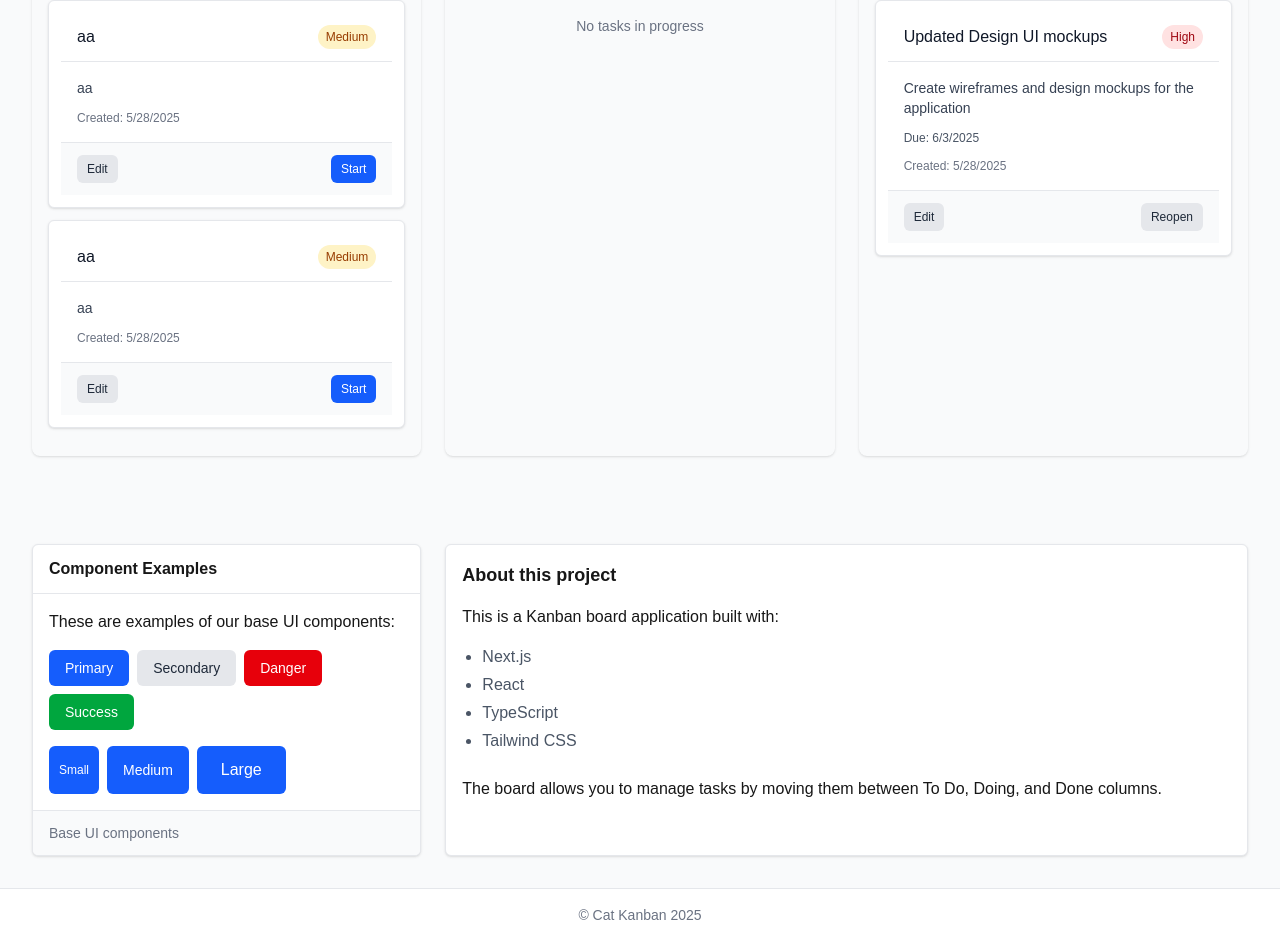
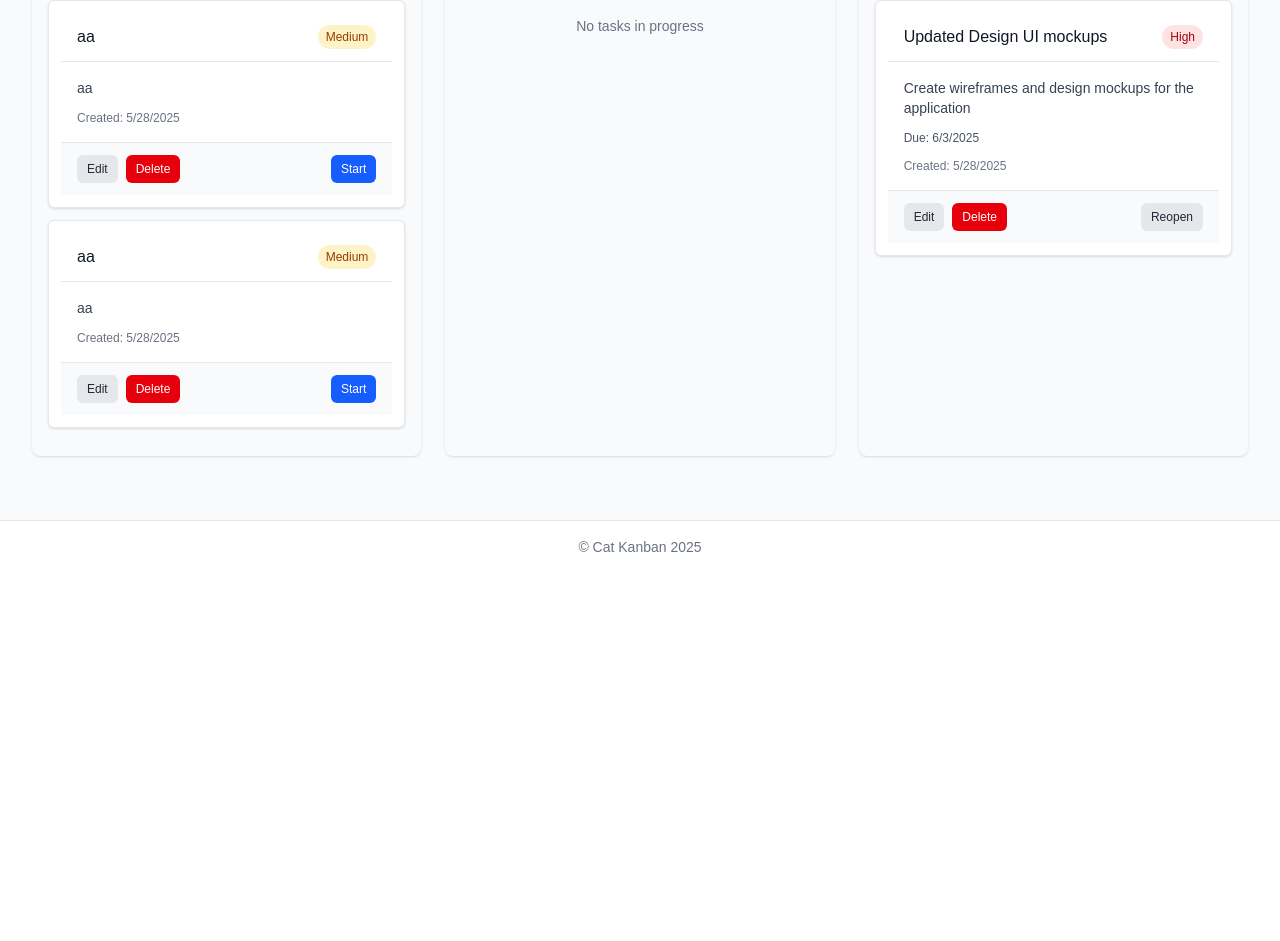
Before and after one commit to Feargh/we.28.05.ai-workshop2, a Next.js app in the folder cat-kanban/: page / in a window 1280 px wide. Shown: the part 320-1261 px from the top of the page. After the commit the page ends 893 px from the top, so only its background shows below. Built offline with nearby package versions, Linux system fonts and the light colour scheme.

Commit message:
DELETE working on frontend

```diff
--- a/cat-kanban/src/app/page.tsx
+++ b/cat-kanban/src/app/page.tsx
@@ -1,18 +1,28 @@
 "use client";
 
-import { useState } from 'react';
-import { Layout, Header, Footer, Card, Button, Board, Task, TaskForm } from "@/components";
-import { useTasks } from '@/hooks/useTasks';
-import { Task as TaskType } from '@/types';
+import { useState } from "react";
+import {
+  Layout,
+  Header,
+  Footer,
+  Card,
+  Button,
+  Board,
+  Task,
+  TaskForm,
+} from "@/components";
+import { useTasks } from "@/hooks/useTasks";
+import { Task as TaskType } from "@/types";
+import { deleteTask } from "@/utils/api";
 
 export default function Home() {
   const { loading, error, getTasksByStatus, refreshTasks } = useTasks();
   const [showTaskForm, setShowTaskForm] = useState(false);
   const [taskToEdit, setTaskToEdit] = useState<TaskType | null>(null);
 
-  const todoTasks = getTasksByStatus('todo');
-  const doingTasks = getTasksByStatus('doing');
-  const doneTasks = getTasksByStatus('done');
+  const todoTasks = getTasksByStatus("todo");
+  const doingTasks = getTasksByStatus("doing");
+  const doneTasks = getTasksByStatus("done");
 
   const handleTaskFormSuccess = () => {
     setShowTaskForm(false);
@@ -23,6 +33,12 @@ export default function Home() {
   const handleEditTask = (task: TaskType) => {
     setTaskToEdit(task);
     setShowTaskForm(true);
+  };
+
+  const handleDeleteTask = async (task: TaskType) => {
+    // setTaskToDelete(task);
+    await deleteTask(task.id);
+    refreshTasks();
   };
 
   return (
@@ -72,11 +88,12 @@ export default function Home() {
             <Board
               todoColumn={
                 <div className="space-y-3">
-                  {todoTasks.map(task => (
+                  {todoTasks.map((task) => (
                     <Task
                       key={task.id}
                       task={task}
                       onEdit={() => handleEditTask(task)}
+                      onDelete={() => handleDeleteTask(task)}
                     />
                   ))}
                   {todoTasks.length === 0 && (
@@ -88,11 +105,12 @@ export default function Home() {
               }
               doingColumn={
                 <div className="space-y-3">
-                  {doingTasks.map(task => (
+                  {doingTasks.map((task) => (
                     <Task
                       key={task.id}
                       task={task}
                       onEdit={() => handleEditTask(task)}
+                      onDelete={() => handleDeleteTask(task)}
                     />
                   ))}
                   {doingTasks.length === 0 && (
@@ -104,11 +122,12 @@ export default function Home() {
               }
               doneColumn={
                 <div className="space-y-3">
-                  {doneTasks.map(task => (
+                  {doneTasks.map((task) => (
                     <Task
                       key={task.id}
                       task={task}
                       onEdit={() => handleEditTask(task)}
+                      onDelete={() => handleDeleteTask(task)}
                     />
                   ))}
                   {doneTasks.length === 0 && (
@@ -121,49 +140,6 @@ export default function Home() {
             />
           )}
         </div>
-
-        <div className="grid grid-cols-1 md:grid-cols-3 gap-6 mt-8">
-          <Card
-            header={<h2 className="font-semibold">Component Examples</h2>}
-            footer={
-              <div className="text-sm text-gray-500">Base UI components</div>
-            }
-          >
-            <div className="flex flex-col gap-4">
-              <p>These are examples of our base UI components:</p>
-
-              <div className="flex flex-wrap gap-2">
-                <Button variant="primary">Primary</Button>
-                <Button variant="secondary">Secondary</Button>
-                <Button variant="danger">Danger</Button>
-                <Button variant="success">Success</Button>
-              </div>
-
-              <div className="flex flex-wrap gap-2">
-                <Button size="small">Small</Button>
-                <Button>Medium</Button>
-                <Button size="large">Large</Button>
-              </div>
-            </div>
-          </Card>
-
-          <Card className="md:col-span-2">
-            <div className="flex flex-col gap-4">
-              <h2 className="font-semibold text-lg">About this project</h2>
-              <p>This is a Kanban board application built with:</p>
-              <ul className="list-disc pl-5 space-y-1 text-gray-600 dark:text-gray-300">
-                <li>Next.js</li>
-                <li>React</li>
-                <li>TypeScript</li>
-                <li>Tailwind CSS</li>
-              </ul>
-              <p className="mt-2">
-                The board allows you to manage tasks by moving them between
-                To Do, Doing, and Done columns.
-              </p>
-            </div>
-          </Card>
-        </div>
       </div>
     </Layout>
   );
```
Also changed, not shown: cat-kanban/src/components/Task.tsx (+21 -29 lines).
